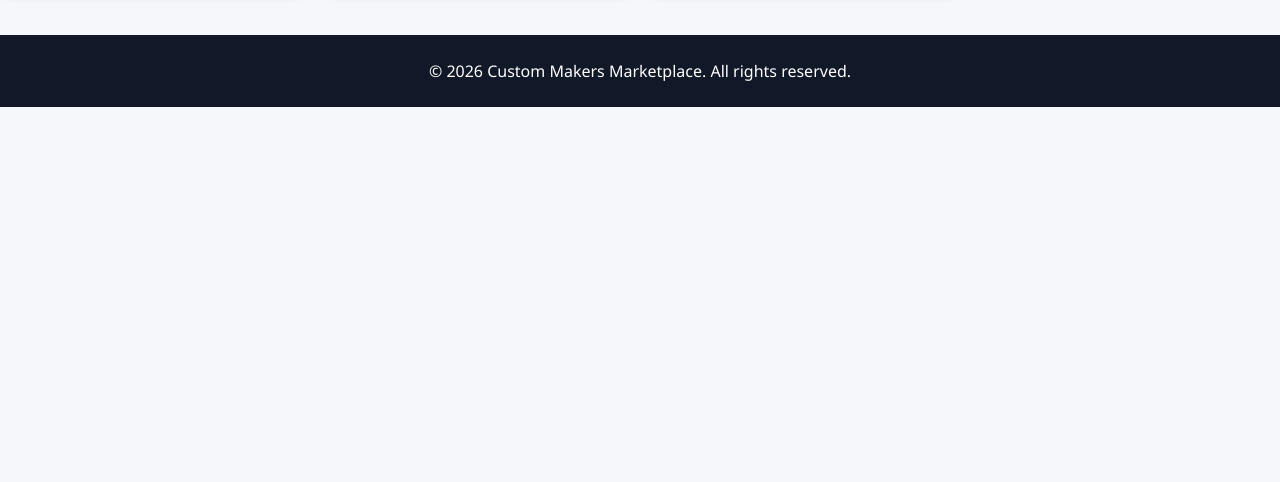
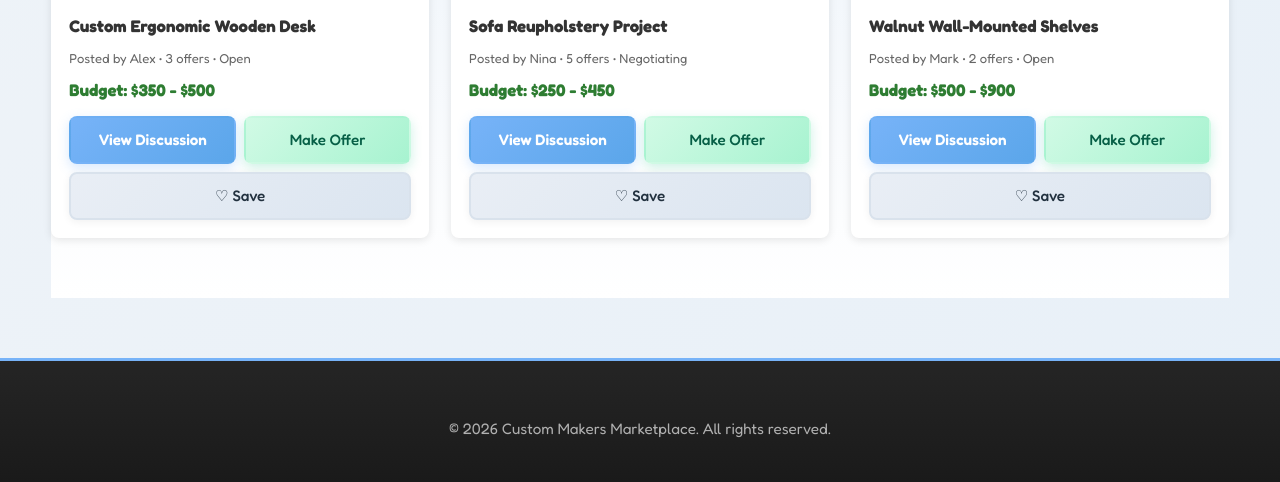
Before and after one commit to LocDo-s4178227/SGS1_G6_A1, a plain HTML site: page Static_html_css/shopping_cart/products.html in a window 1280 px wide. Shown: the part 815-1297 px from the top of the page. Before the commit the page ends 922 px from the top, so only its background shows below. Drawn offline with Linux system fonts and the light colour scheme; files that its build step writes are made by us from their sources.

Commit message:
Update products.html

```diff
--- a/Static_html_css/shopping_cart/products.html
+++ b/Static_html_css/shopping_cart/products.html
@@ -4,7 +4,7 @@
   <meta charset="UTF-8" />
   <meta name="viewport" content="width=device-width, initial-scale=1.0" />
   <title>Main Market - Custom Makers Marketplace</title>
-  <link rel="stylesheet" href="../css/style.css" />
+  <link rel="stylesheet" href="../css/shopping_module_style.css" />
   <style>
     .quick-access {
       display: grid;
```
